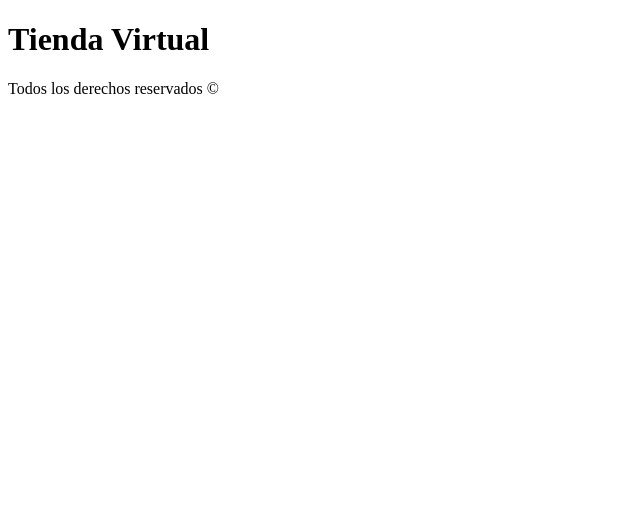
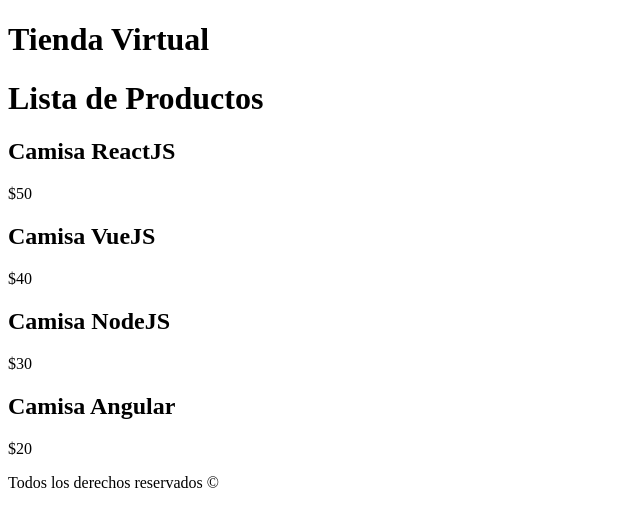
Before and after one commit to dfldiego/r-basico, a React (Create React App) app: page / in a window 1280 px wide. Shown: the top 526 px of the page, without its empty margins (0-640 px from the left). Built offline with nearby package versions, Linux system fonts and the light colour scheme.

Commit message:
mostrando coleccion del state

```diff
--- a/src/App.js
+++ b/src/App.js
@@ -1,6 +1,7 @@
 import React, { Fragment, useState } from 'react';
 import Header from './components/Header';
 import Footer from './components/Footer';
+import Producto from './components/Producto';
 
 function App() {
 
@@ -18,6 +19,14 @@ function App() {
         titulo="Tienda Virtual"
       />
 
+      <h1>Lista de Productos</h1>
+      {productos.map(producto => (
+        <Producto
+          key={producto.id}
+          producto={producto}
+        />
+      ))}
+
       <Footer />
     </Fragment>
   );
--- /dev/null
+++ b/src/components/Producto.jsx
@@ -0,0 +1,16 @@
+import React, { Fragment } from 'react'
+
+const Producto = ({ producto }) => {
+
+    //Destructuring del props
+    const { id, nombre, precio } = producto;
+
+    return (
+        <Fragment>
+            <h2>{nombre}</h2>
+            <p>${precio}</p>
+        </Fragment>
+    );
+}
+
+export default Producto;
```
